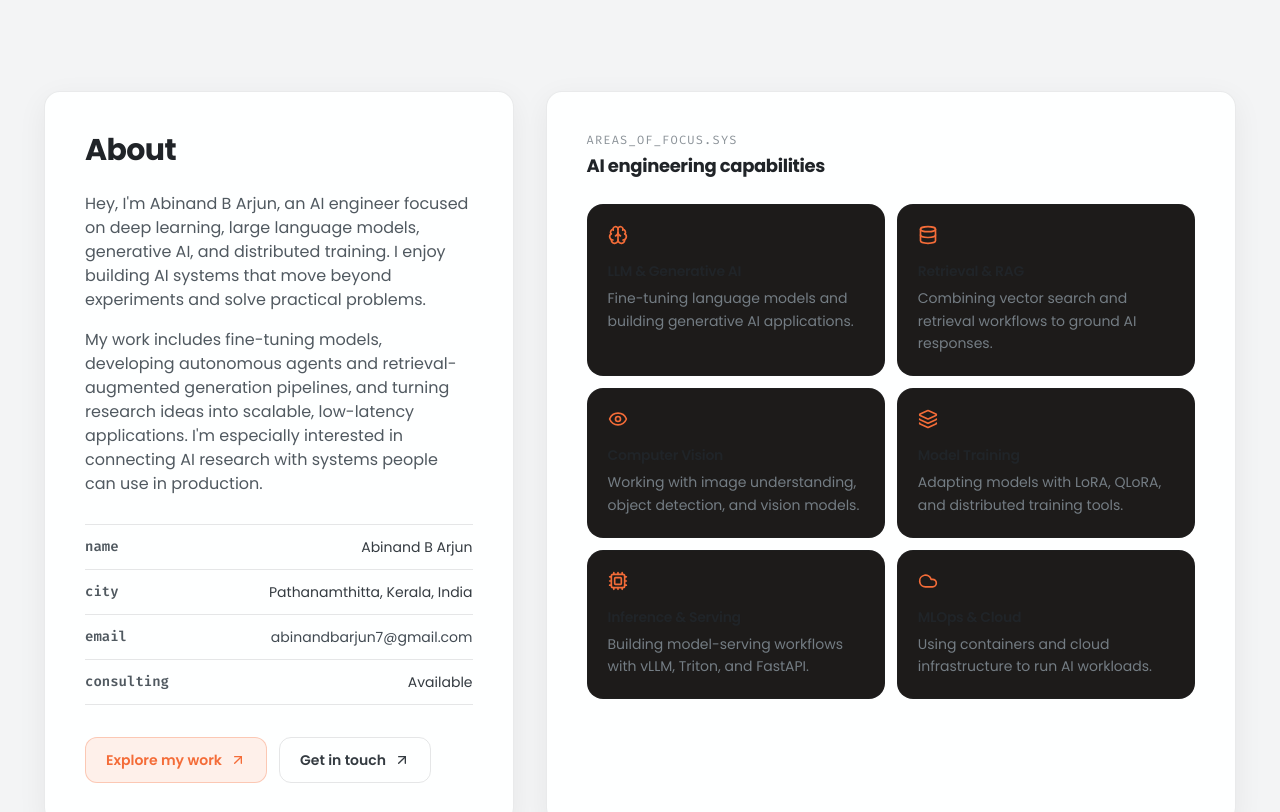
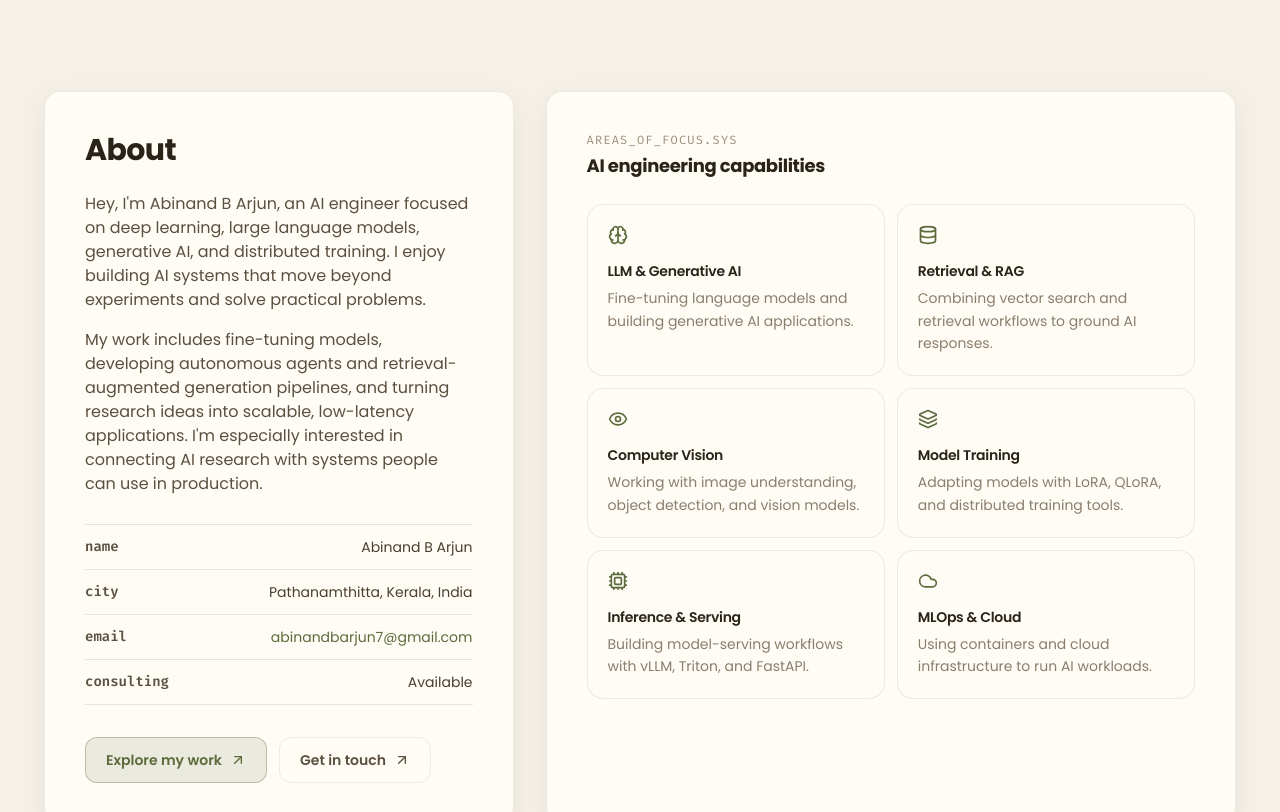
Before and after one commit to AbinandBArjun/Portfolio, a React (Vite) app: page / in a window 1280 px wide. Shown: the part 820-1632 px from the top of the page. Built offline with nearby package versions, Linux system fonts and the light colour scheme; no server answers.

Commit message:
Light mode: beige + olive green theme; adaptive CSS variables

```diff
--- a/src/components/BentoAbout.jsx
+++ b/src/components/BentoAbout.jsx
@@ -91,14 +91,23 @@ export const BentoAbout = () => {
               <div className="mt-8 flex flex-wrap gap-3">
                 <Link
                   to="/projects"
-                  className="inline-flex items-center gap-2 rounded-xl bg-[#f46c38]/10 border border-[#f46c38]/30 px-5 py-3 text-sm font-semibold text-[#f46c38] transition-colors hover:bg-[#f46c38]/20"
+                  className="inline-flex items-center gap-2 rounded-xl px-5 py-3 text-sm font-semibold transition-colors"
+                  style={{
+                    background: 'color-mix(in srgb, var(--accent-cyan) 12%, transparent)',
+                    border: '1px solid color-mix(in srgb, var(--accent-cyan) 35%, transparent)',
+                    color: 'var(--accent-cyan)',
+                  }}
                 >
                   Explore my work
                   <ArrowUpRight className="w-4 h-4" />
                 </Link>
                 <Link
                   to="/contact"
-                  className="inline-flex items-center gap-2 rounded-xl border border-white/10 px-5 py-3 text-sm font-semibold text-slate-200 transition-colors hover:border-[#f46c38]/30 hover:text-[#f46c38]"
+                  className="inline-flex items-center gap-2 rounded-xl px-5 py-3 text-sm font-semibold transition-colors border"
+                  style={{
+                    borderColor: 'color-mix(in srgb, var(--border-color) 80%, transparent)',
+                    color: 'var(--text-secondary)',
+                  }}
                 >
                   Get in touch
                   <ArrowUpRight className="w-4 h-4" />
@@ -118,11 +127,15 @@ export const BentoAbout = () => {
                 {focusAreas.map(({ title, description, icon: Icon }) => (
                   <article
                     key={title}
-                    className="min-w-0 rounded-2xl border border-white/10 bg-[#1d1b1a] p-4 sm:p-5 transition-colors hover:border-[#f46c38]/40"
+                    className="min-w-0 rounded-2xl p-4 sm:p-5 transition-colors"
+                    style={{
+                      background: 'var(--bg-card)',
+                      border: '1px solid var(--border-color)',
+                    }}
                   >
-                    <Icon className="w-5 h-5 text-[#f46c38] mb-4" aria-hidden="true" />
-                    <h4 className="text-sm font-semibold text-slate-100 mb-1.5">{title}</h4>
-                    <p className="text-sm leading-relaxed text-slate-400">{description}</p>
+                    <Icon className="w-5 h-5 mb-4" style={{ color: 'var(--accent-cyan)' }} aria-hidden="true" />
+                    <h4 className="text-sm font-semibold mb-1.5" style={{ color: 'var(--text-primary)' }}>{title}</h4>
+                    <p className="text-sm leading-relaxed" style={{ color: 'var(--text-muted)' }}>{description}</p>
                   </article>
                 ))}
               </div>
--- a/src/components/Navbar.jsx
+++ b/src/components/Navbar.jsx
@@ -23,7 +23,10 @@ export const Navbar = () => {
       className="fixed top-0 left-0 right-0 z-[60] flex items-center justify-between px-4 py-4 sm:px-6 md:px-12 md:py-5 pointer-events-none"
     >
       <Link to="/" className="flex items-center gap-2.5 group z-[61] pointer-events-auto">
-        <span className="h-9 w-9 shrink-0 rounded-xl p-[1px] transition-transform group-hover:scale-105" style={{background: 'linear-gradient(135deg, #f46c38, #c5ff41)'}}>
+        <span
+            className="h-9 w-9 shrink-0 rounded-xl p-[1px] transition-transform group-hover:scale-105"
+            style={{ background: 'linear-gradient(135deg, var(--accent-cyan), var(--accent-purple))' }}
+          >
           <img
             src="/favicon.jpg"
             alt=""
@@ -39,7 +42,10 @@ export const Navbar = () => {
       <div className="z-[61] flex items-center gap-2 pointer-events-auto">
         <button
           onClick={toggleTheme}
-          className="flex h-9 w-9 shrink-0 items-center justify-center rounded-xl border border-white/10 bg-[#1d1b1a]/80 text-slate-300 shadow-lg backdrop-blur-md transition-all hover:border-[#f46c38]/50 hover:bg-[#2a2826] hover:text-[#f46c38]"
+          className="flex h-9 w-9 shrink-0 items-center justify-center rounded-xl border border-white/10 bg-[#1d1b1a]/80 text-slate-300 shadow-lg backdrop-blur-md transition-all"
+          style={{ '--hover-border': 'color-mix(in srgb, var(--accent-cyan) 50%, transparent)' }}
+          onMouseEnter={e => { e.currentTarget.style.borderColor = 'color-mix(in srgb, var(--accent-cyan) 50%, transparent)'; e.currentTarget.style.color = 'var(--accent-cyan)'; }}
+          onMouseLeave={e => { e.currentTarget.style.borderColor = ''; e.currentTarget.style.color = ''; }}
           aria-label={`Switch to ${isDark ? 'light' : 'dark'} mode`}
           title={`Switch to ${isDark ? 'light' : 'dark'} mode`}
         >
@@ -62,7 +68,7 @@ export const Navbar = () => {
                 exit={{ rotate: -90, opacity: 0, scale: 0.7 }}
                 transition={{ duration: 0.2 }}
               >
-                <Moon className="h-4 w-4 text-[#f46c38]" />
+                <Moon className="h-4 w-4" style={{ color: 'var(--accent-cyan)' }} />
               </motion.span>
             )}
           </AnimatePresence>
--- a/src/index.css
+++ b/src/index.css
@@ -48,44 +48,47 @@
 
 html.light {
   color-scheme: light;
-  --bg-primary: #f3f4f5;
-  --bg-secondary: #e9ebed;
-  --bg-card: rgba(255, 255, 255, 0.92);
-  --bg-card-hover: rgba(255, 255, 255, 0.98);
+  /* Warm beige backgrounds */
+  --bg-primary: #f5f0e8;
+  --bg-secondary: #ece6d9;
+  --bg-card: rgba(255, 252, 246, 0.96);
+  --bg-card-hover: rgba(255, 255, 255, 0.99);
 
-  --border-color: rgba(47, 54, 60, 0.1);
-  --border-highlight: rgba(74, 84, 93, 0.3);
-  --accent-surface: rgba(74, 84, 93, 0.07);
+  --border-color: rgba(100, 90, 70, 0.12);
+  --border-highlight: rgba(92, 107, 60, 0.45);
+  --accent-surface: rgba(92, 107, 60, 0.1);
 
-  --accent-cyan: #414a52;
-  --accent-purple: #56616a;
-  --accent-emerald: #18785d;
-  --status-surface: rgba(24, 120, 93, 0.07);
-  --status-border: rgba(24, 120, 93, 0.2);
-  --status-glow: rgba(24, 120, 93, 0.4);
-  --selection-bg: rgba(74, 84, 93, 0.18);
-  --cursor-border: rgba(74, 84, 93, 0.38);
-  --cursor-border-hover: rgba(74, 84, 93, 0.64);
-  --cursor-surface: rgba(74, 84, 93, 0.025);
-  --cursor-surface-hover: rgba(74, 84, 93, 0.08);
-  --accent-pink: #68727a;
-  --accent-amber: #856b3f;
+  /* Olive green as primary accent */
+  --accent-cyan: #5c6b3c;
+  --accent-purple: #7a8b56;
+  --accent-emerald: #5c6b3c;
+  --status-surface: rgba(92, 107, 60, 0.1);
+  --status-border: rgba(92, 107, 60, 0.3);
+  --status-glow: rgba(92, 107, 60, 0.4);
+  --selection-bg: rgba(92, 107, 60, 0.18);
+  --cursor-border: rgba(92, 107, 60, 0.5);
+  --cursor-border-hover: rgba(92, 107, 60, 0.8);
+  --cursor-surface: rgba(92, 107, 60, 0.04);
+  --cursor-surface-hover: rgba(92, 107, 60, 0.1);
+  --accent-pink: #8f7a55;
+  --accent-amber: #8f7a55;
 
-  --text-primary: #202428;
-  --text-secondary: #505960;
-  --text-muted: #747d84;
+  /* Warm brown text */
+  --text-primary: #2a2318;
+  --text-secondary: #5a5040;
+  --text-muted: #8a7e6d;
 
-  --glow-cyan: 0 0 24px rgba(74, 84, 93, 0.08);
-  --glow-purple: 0 0 24px rgba(86, 97, 106, 0.06);
-  --glow-emerald: 0 0 24px rgba(24, 120, 93, 0.12);
+  --glow-cyan: 0 0 20px rgba(92, 107, 60, 0.15);
+  --glow-purple: 0 0 20px rgba(122, 139, 86, 0.12);
+  --glow-emerald: 0 0 20px rgba(92, 107, 60, 0.18);
 
-  --grid-line-color: rgba(47, 54, 60, 0.04);
-  --hero-glow-cyan: rgba(74, 84, 93, 0.07);
-  --hero-glow-purple: rgba(86, 97, 106, 0.05);
-  --hero-glow-pink: rgba(104, 114, 122, 0.035);
-  --gradient-start: #252b30;
-  --gradient-mid: #56616a;
-  --gradient-end: #879198;
+  --grid-line-color: rgba(100, 90, 70, 0.06);
+  --hero-glow-cyan: rgba(92, 107, 60, 0.1);
+  --hero-glow-purple: rgba(122, 139, 86, 0.08);
+  --hero-glow-pink: rgba(143, 122, 85, 0.06);
+  --gradient-start: #2a2318;
+  --gradient-mid: #5c6b3c;
+  --gradient-end: #7a8b56;
 }
 
 * {
@@ -251,15 +254,15 @@ html.light .bg-\[\#05070a\] {
 }
 
 html.light .bg-\[\#080b12\] {
-  background-color: #f7f8f9 !important;
+  background-color: #eee8dc !important;
 }
 
 html.light .bg-\[\#13151b\] {
-  background-color: #ffffff !important;
+  background-color: #fffcf6 !important;
 }
 
 html.light .hover\:bg-\[\#181a24\]:hover {
-  background-color: #f7f8f9 !important;
+  background-color: #eee8dc !important;
 }
 
 html.light .bg-\[\#1e222d\] {
@@ -276,7 +279,7 @@ html.light .text-slate-100 {
 }
 
 html.light .text-slate-200 {
-  color: #343b41 !important;
+  color: #4a3f2f !important;
 }
 
 html.light .text-slate-300 {
@@ -288,7 +291,7 @@ html.light .text-slate-400 {
 }
 
 html.light .text-slate-500 {
-  color: #8a9298 !important;
+  color: #9a8e7c !important;
 }
 
 html.light .border-white\/10,
@@ -299,53 +302,53 @@ html.light .border-white\/\[0\.06\],
 html.light .border-white\/\[0\.05\],
 html.light .border-white\/\[0\.04\],
 html.light .border-white\/\[0\.03\] {
-  border-color: rgba(47, 54, 60, 0.12) !important;
+  border-color: rgba(100, 90, 70, 0.14) !important;
 }
 
 html.light .bg-slate-900\/60,
 html.light .bg-slate-900\/80,
 html.light .bg-slate-900\/90,
 html.light .bg-slate-900 {
-  background-color: rgba(255, 255, 255, 0.92) !important;
-  box-shadow: 0 4px 20px -2px rgba(47, 54, 60, 0.06);
+  background-color: rgba(255, 252, 246, 0.94) !important;
+  box-shadow: 0 4px 20px -2px rgba(100, 90, 70, 0.08);
 }
 
 html.light .bg-slate-800\/60,
 html.light .bg-slate-800\/80,
 html.light .bg-slate-800 {
-  background-color: #e9ebed !important;
+  background-color: #e5dec9 !important;
 }
 
 html.light .bg-slate-950\/40,
 html.light .bg-slate-950 {
-  background-color: #f3f4f5 !important;
+  background-color: #ece6d9 !important;
 }
 
 html.light input,
 html.light textarea {
   color: var(--text-primary) !important;
-  background-color: #ffffff !important;
-  border-color: rgba(47, 54, 60, 0.18) !important;
+  background-color: #fffcf6 !important;
+  border-color: rgba(100, 90, 70, 0.2) !important;
 }
 
 html.light input::placeholder,
 html.light textarea::placeholder {
-  color: #8a9298 !important;
+  color: #9a8e7c !important;
 }
 
 html.light .menu-drawer {
-  background-color: rgba(243, 244, 245, 0.98) !important;
-  border-color: rgba(47, 54, 60, 0.14) !important;
-  box-shadow: -20px 0 50px rgba(47, 54, 60, 0.12);
+  background-color: rgba(245, 240, 232, 0.98) !important;
+  border-color: rgba(100, 90, 70, 0.14) !important;
+  box-shadow: -20px 0 50px rgba(100, 90, 70, 0.1);
 }
 
 html.light .menu-drawer-header,
 html.light .menu-drawer-footer {
-  border-color: rgba(47, 54, 60, 0.12) !important;
+  border-color: rgba(100, 90, 70, 0.12) !important;
 }
 
 html.light .menu-drawer-footer {
-  background-color: rgba(233, 235, 237, 0.9) !important;
+  background-color: rgba(236, 230, 217, 0.9) !important;
 }
 
 html.light .menu-drawer [class*="text-sky-400"] {
```
